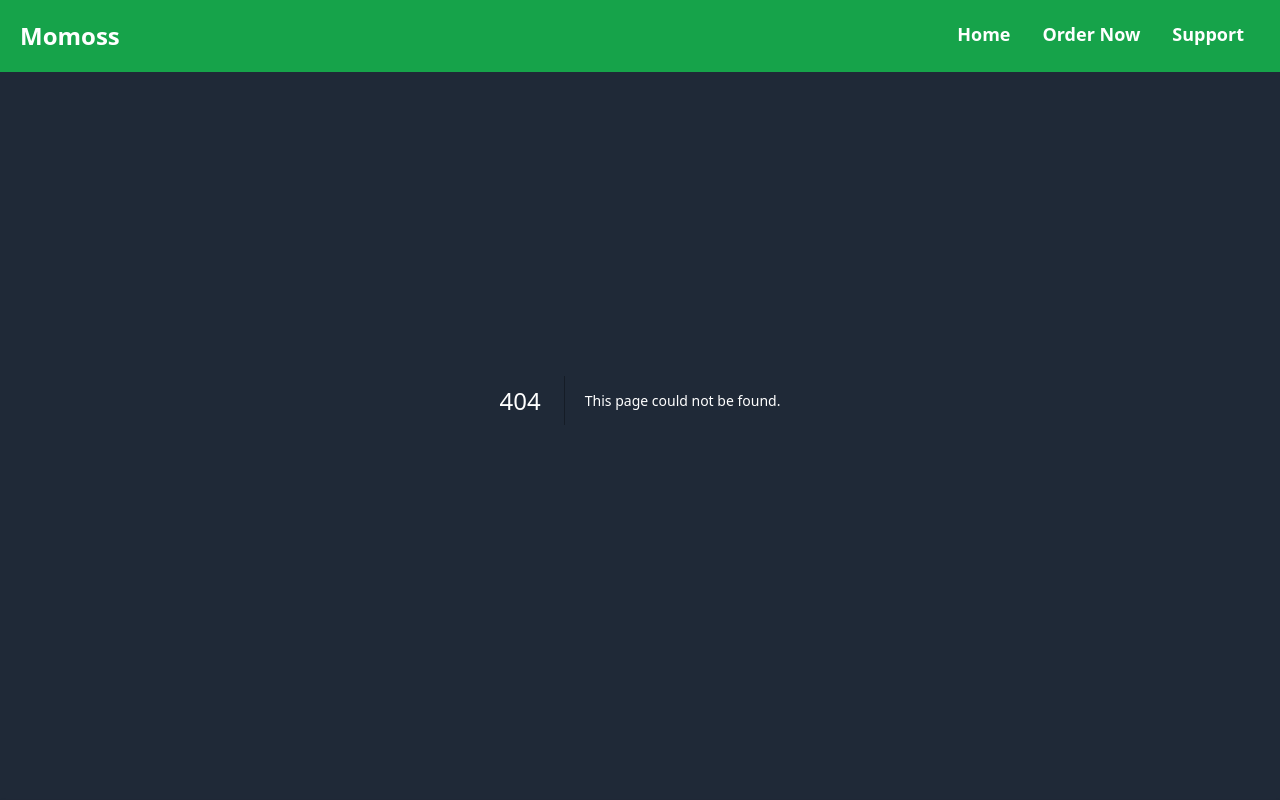
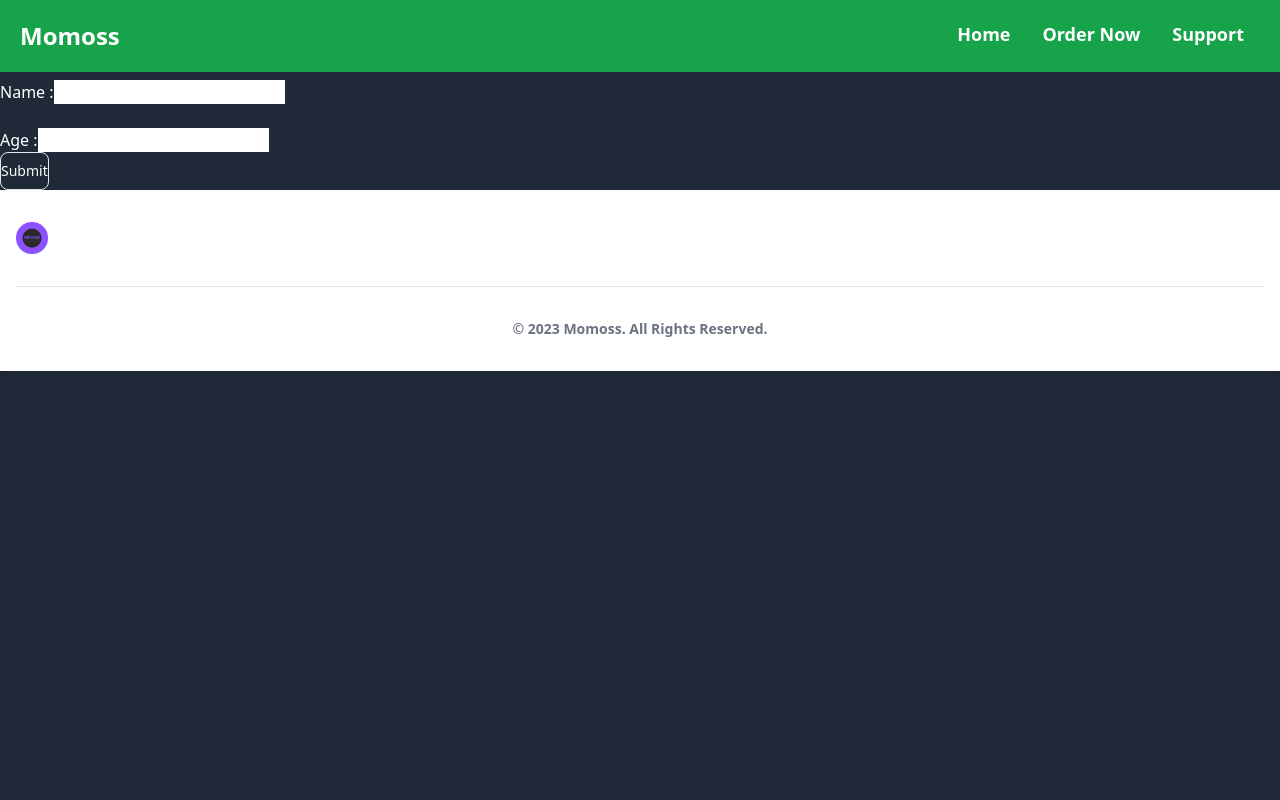
Before and after one commit to Droomiweb/momos, a Next.js app: page /pages/insert in a window 1280 px wide. Before the commit this address had no page. Shown: the top 800 px of the page. Built offline with nearby package versions, Linux system fonts and the light colour scheme.

Commit message:
20jul database connected

```diff
--- /dev/null
+++ b/app/lib/mongodb.js
@@ -0,0 +1,26 @@
+import { MongoClient } from 'mongodb';
+
+const uri = process.env.MONGODB_URI;
+const options = {};
+
+let client;
+let clientPromise;
+
+if (!process.env.MONGODB_URI) {
+  throw new Error('Please add your Mongo URI to .env.local');
+}
+
+if (process.env.NODE_ENV === 'development') {
+  // In development mode, use a global variable so the MongoClient is not instantiated multiple times
+  if (!global._mongoClientPromise) {
+    client = new MongoClient(uri, options);
+    global._mongoClientPromise = client.connect();
+  }
+  clientPromise = global._mongoClientPromise;
+} else {
+  // In production mode, it's best to not use a global variable
+  client = new MongoClient(uri, options);
+  clientPromise = client.connect();
+}
+
+export default clientPromise;
--- /dev/null
+++ b/app/pages/api/movies.js
@@ -0,0 +1,15 @@
+import clientPromise from '../../lib/mongodb';
+
+export default async (req, res) => {
+  try {
+    const client = await clientPromise;
+    const db = client.db('sample_mflix');
+    const collection = db.collection('movies');
+
+    const movies = await collection.find({}).limit(10).toArray();
+    res.status(200).json(movies);
+  } catch (e) {
+    console.error(e);
+    res.status(500).json({ message: 'Internal Server Error' });
+  }
+};
--- /dev/null
+++ b/app/pages/insert/page.js
@@ -0,0 +1,51 @@
+'use client'
+import { useState } from 'react';
+import '@/app/globals.css';
+import { Button } from 'flowbite-react';
+
+export default function Pagess(){
+  const [name, setName] = useState('');
+  const [age, setAge] = useState('');
+
+  const handleSubmit = async () => {
+    const data = { name, age };
+
+    try {
+      const response = await fetch('../api/insertData', {
+        method: 'POST',
+        headers: {
+          'Content-Type': 'application/json',
+        },
+        body: JSON.stringify(data),
+      });
+
+      if (response.ok) {
+        const result = await response.json();
+        console.log(result.message); // Handle success (e.g., display a success message)
+      } else {
+        const error = await response.json();
+        console.error(error.error); // Handle error (e.g., display an error message)
+      }
+    } catch (error) {
+      console.error('Error:', error); // Handle network or other errors
+    }
+  };
+
+  return (
+    <div className='pt-20'>
+      Name :
+      <input
+        className='text-black'
+        value={name}
+        onChange={(e) => setName(e.target.value)}
+      /><br/><br/>
+      Age :
+      <input
+        className='text-black'
+        value={age}
+        onChange={(e) => setAge(e.target.value)}
+      />
+      <Button onClick={handleSubmit}>Submit</Button>
+    </div>
+  );
+}
--- /dev/null
+++ b/app/pages/read/page.js
@@ -0,0 +1,27 @@
+'use client'
+import { useEffect, useState } from 'react';
+
+export default function Movies() {
+  const [movies, setMovies] = useState([]);
+
+  useEffect(() => {
+    const fetchMovies = async () => {
+      const response = await fetch('/api/movies');
+      const data = await response.json();
+      setMovies(data);
+    };
+
+    fetchMovies();
+  }, []);
+
+  return (
+    <div className='pt-20'>
+      <h1>Movies</h1>
+      <ul>
+        {movies.map((movie) => (
+          <li key={movie._id}>{movie.title}</li>
+        ))}
+      </ul>
+    </div>
+  );
+}
--- a/package.json
+++ b/package.json
@@ -12,9 +12,13 @@
     "@material-tailwind/html": "^2.2.2",
     "@material-tailwind/react": "^2.1.9",
     "atropos": "^2.0.2",
+    "dotenv": "^16.4.5",
     "flowbite": "^2.3.0",
     "flowbite-react": "^0.9.0",
     "framer-motion": "^11.2.10",
+    "mongodb": "^6.7.0",
+    "mongoose": "^8.4.1",
+    "mongosh": "^2.2.6",
     "next": "^14.2.3",
     "react": "^18",
     "react-dom": "^18",
```
Also changed, not shown: public/getData.js.txt (added), 1 other file (tests, documents, lock files or other folders).
